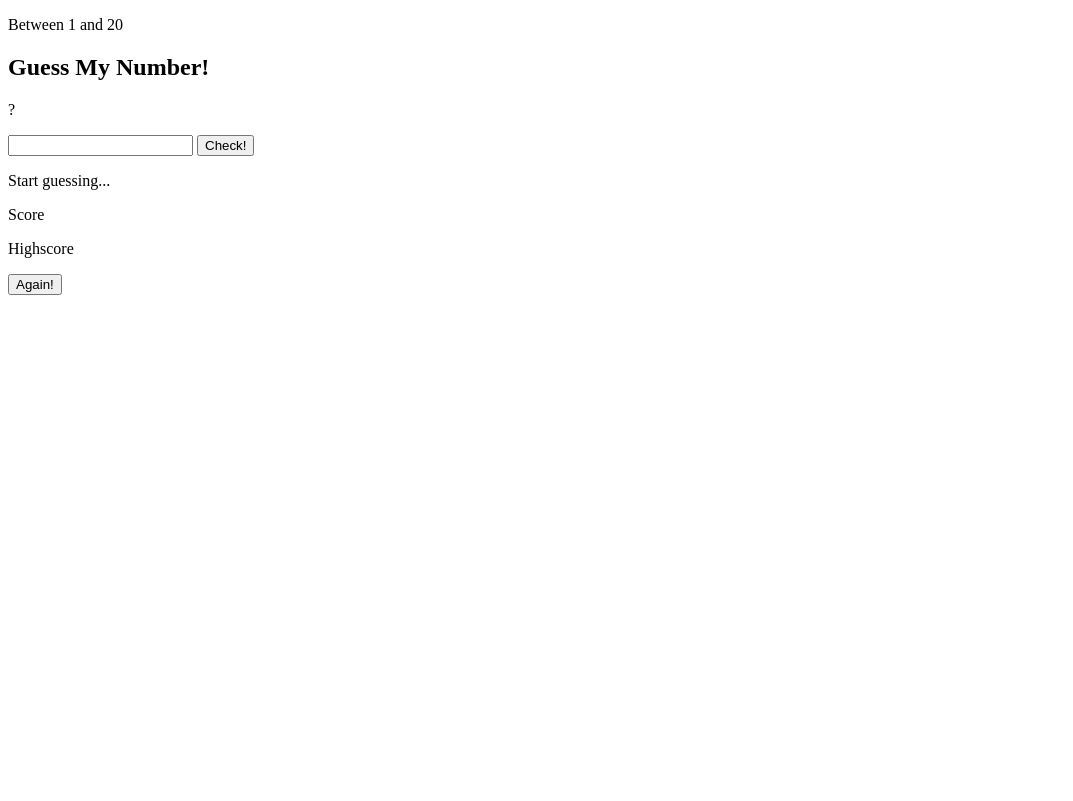
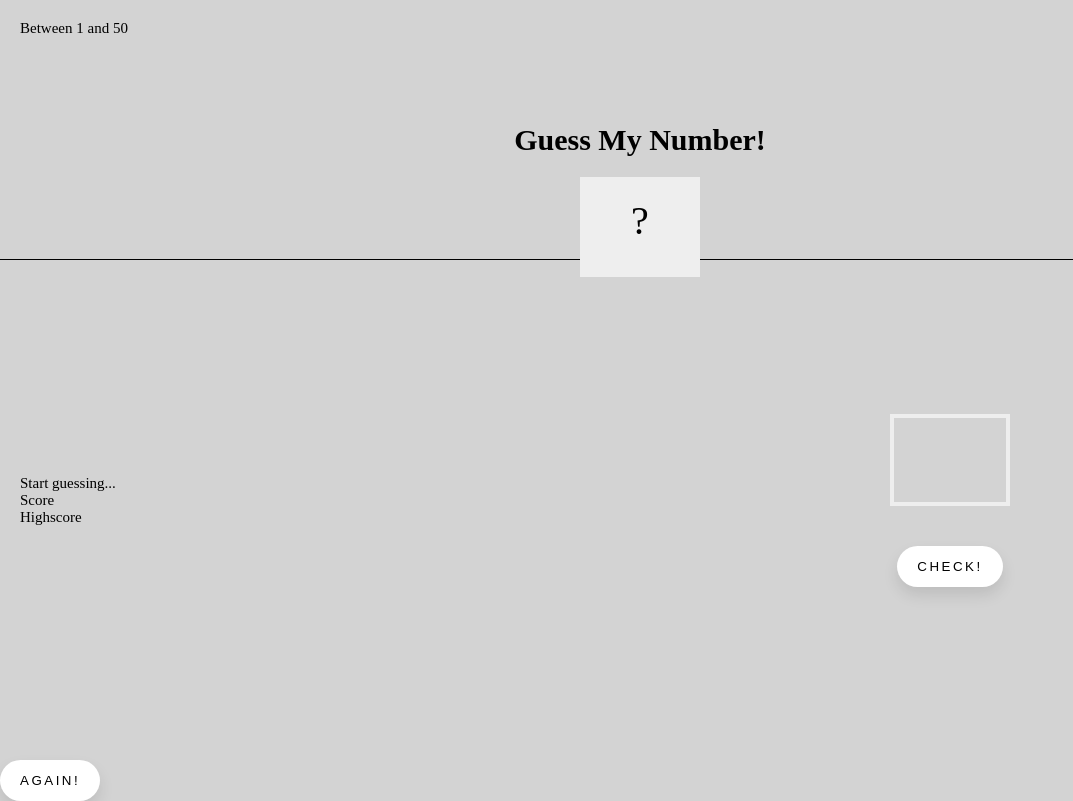
Before and after one commit to Nessvah/Game-guess-number, a plain HTML site: page index.html in a window 1280 px wide. Shown: the whole page, without its empty margins (0-1073 px from the left). Drawn offline with Linux system fonts and the light colour scheme.

Commit message:
main structure done

```diff
--- a/index.html
+++ b/index.html
@@ -4,24 +4,28 @@
     <meta charset="UTF-8" />
     <meta http-equiv="X-UA-Compatible" content="IE=edge" />
     <meta name="viewport" content="width=device-width, initial-scale=1.0" />
+    <link rel="stylesheet" href="styles.css" />
     <title>Guess the Number</title>
   </head>
   <body>
-    <header><p>Between 1 and 20</p></header>
+    <header>
+      <p class="between">Between 1 and 50</p>
+    </header>
+    <main>
       <section class="first-section">
         <div class="guess-title"><h1>Guess My Number!</h1></div>
         <div class="number-container">
           <div class="number-card">
-          <p>?</p>
+            <p class="secret-number">?</p>
           </div>
         </div>
       </section>
       <section class="second-section">
-      <div class="content-right">
-        <input type="text" />
+        <div class="left-content">
+          <input class="guess" type="text" />
           <button class="check">Check!</button>
         </div>
-      <div class="left-content">
+        <div class="right-content">
           <p>Start guessing...</p>
           <p>Score</p>
           <p>Highscore</p>
@@ -30,5 +34,6 @@
       <section class="restart-section">
         <button class="restart">Again!</button>
       </section>
+    </main>
   </body>
 </html>
--- a/styles.css
+++ b/styles.css
@@ -0,0 +1,116 @@
+* {
+  margin: 0;
+  padding: 0;
+  box-sizing: inherit;
+}
+
+html {
+  font-size: 62.5%;
+  box-sizing: border-box;
+  background-color: lightgray;
+}
+
+body {
+  font-size: 1.5rem;
+}
+
+header {
+  height: 15vh;
+}
+
+.first-section {
+  height: 15vh;
+  display: flex;
+  align-items: center;
+  justify-content: center;
+  flex-direction: column;
+  flex-grow: 1;
+  gap: 20px;
+  border-bottom: 1px solid black;
+}
+
+.second-section {
+  height: 60vh;
+  display: flex;
+  flex-direction: row-reverse;
+  align-items: center;
+  gap: 40px;
+  margin: auto 20px;
+  justify-content: space-between;
+}
+
+.left-content {
+  width: 50%;
+  font-size: 2rem;
+  display: flex;
+  align-items: center;
+  justify-content: center;
+  flex-direction: column;
+}
+
+.check {
+  display: block;
+}
+
+.right-content {
+  width: 30%;
+  display: flex;
+  flex-direction: column;
+  align-items: flex-start;
+}
+
+h1 {
+  font-size: 3rem;
+}
+
+.secret-number {
+  font-size: 4rem;
+  background: #eee;
+  width: 12rem;
+  height: 10rem;
+  left: 50%;
+  bottom: 0;
+  text-align: center;
+  padding: 2rem 0rem;
+}
+
+.between {
+  margin: 2rem 0 0 2rem;
+}
+
+.guess {
+    background: none;
+    border: 4px solid #eee;
+    color: inherit;
+    font-size: 3rem;
+    padding: 2.5rem;
+    width: 12rem;
+    text-align: center;
+    display: block;
+    margin-bottom: 2rem;
+}
+button {
+  padding: 1.3rem 2rem;
+  text-transform: uppercase;
+  letter-spacing: 2.5px;
+  color: #000;
+  background-color: #fff;
+  border-radius: 45px;
+  border: none;
+  box-shadow: 0px 8px 15px rgba(0, 0, 0, 0.1);
+  transition: all 0.3s ease 0s;
+  cursor: pointer;
+  outline-none;
+  margin-top: 20px;
+}
+
+button:hover {
+    background-color: #2ee59d;
+    box-shadow: 0px 15px 20px rgba(46, 229, 157, 0.4);
+    color: #fff;
+    transform: translateY(-5px);
+}
+
+button:active {
+    transform: translateY(-2px);
+}
```
Lines whose indentation alone changed are shown as unchanged.
